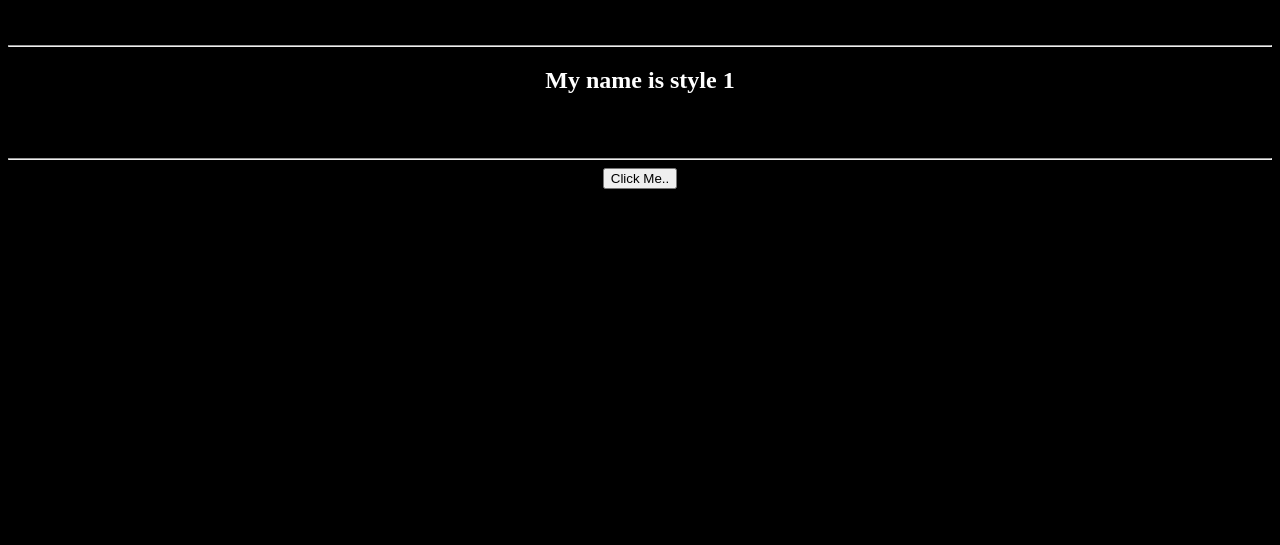
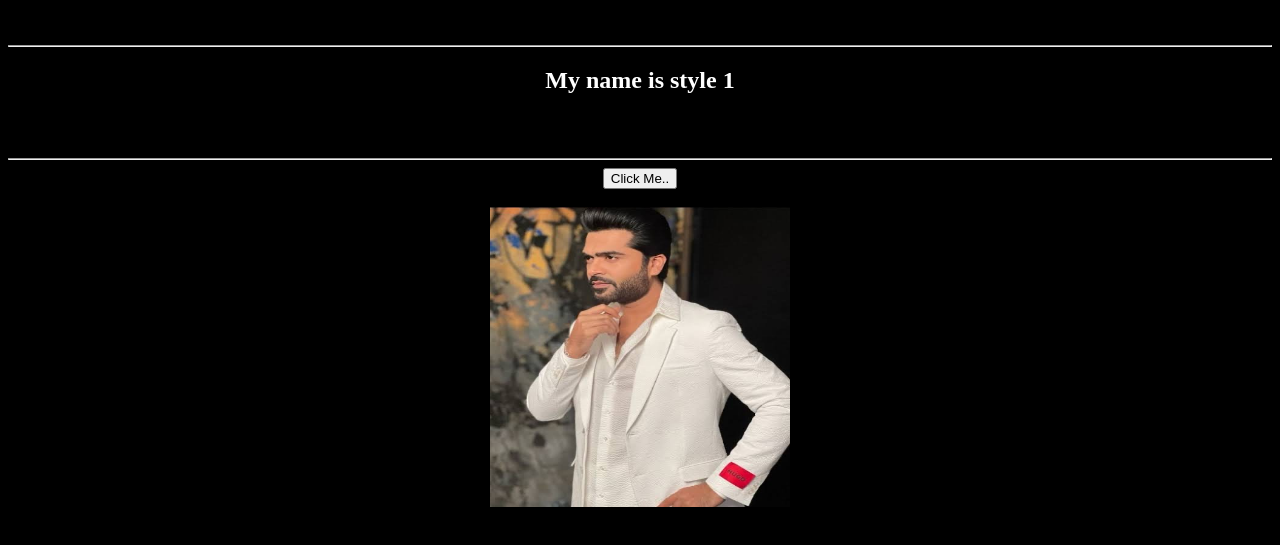
Before and after one commit to fiza2001/sample-webpage, a plain HTML site: page index.html in a window 1280 px wide. Shown: the part 61-606 px from the top of the page. Drawn offline with Linux system fonts and the light colour scheme.

Commit message:
added simbu pic and updated styles

```diff
--- a/index.html
+++ b/index.html
@@ -20,7 +20,8 @@
         <br>
         <br>
         <hr>
-        <button>Click Me..</button>
+        <button>Click Me..</button><br><br>
+        <img id="sim-pic" src="images/sim.jpg" alt="">
 
         <script src="script.js" async defer></script>
     </body>
--- a/styles.css
+++ b/styles.css
@@ -3,3 +3,7 @@ body{
     color: white;
     text-align: center;
 }
+#sim-pic{
+    height: 300px;
+    width: 300px;
+}
```
Also changed, not shown: images/sim.jpg (added).
